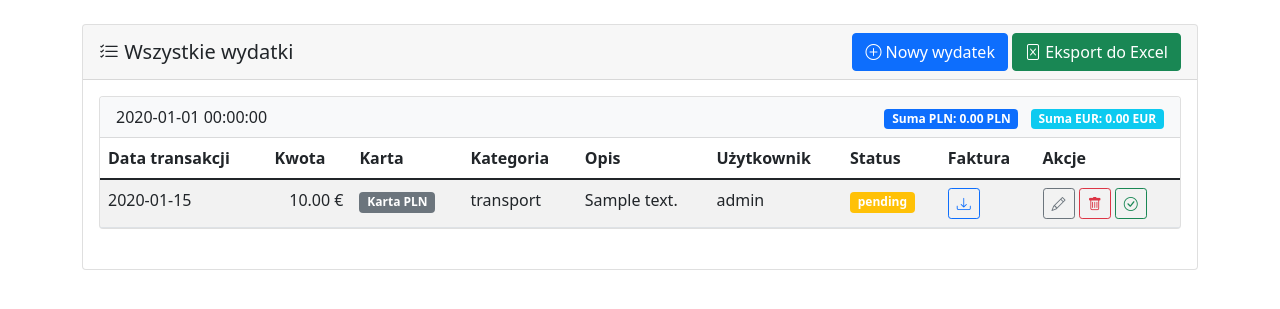
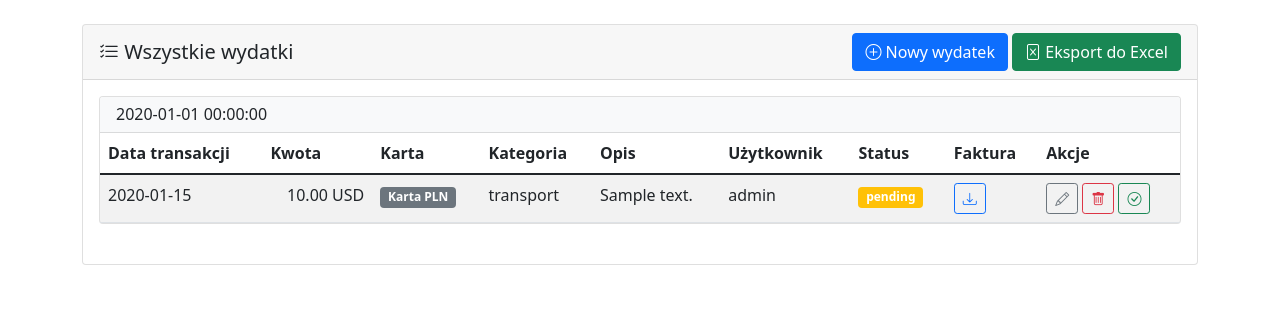
Before and after one commit to cypheus-dev/expense-tracker, a Flask app: page / in a window 1280 px wide. Shown: the part 56-365 px from the top of the page. Run offline with Flask 3, Linux system fonts and the light colour scheme; a user stored in the database is signed in; tables that the repository leaves empty hold one stand-in row (values such as "Sample post"); some libraries are stand-ins or nearby versions.

Commit message:
Update index.html

```diff
--- a/templates/index.html
+++ b/templates/index.html
@@ -36,14 +36,6 @@
             <div class="card-header bg-light">
                 <div class="d-flex justify-content-between align-items-center">
                     <h6 class="mb-0">{{ month_key|datetime('%Y-%m')|month_name }}</h6>
-                    <div>
-                        <span class="badge bg-primary">
-                            Suma PLN: {{ month_expenses|sum_by_currency('PLN')|format_currency('PLN') }}
-                        </span>
-                        <span class="badge bg-info ms-2">
-                            Suma EUR: {{ month_expenses|sum_by_currency('EUR')|format_currency('EUR') }}
-                        </span>
-                    </div>
                 </div>
             </div>
             <div class="table-responsive">
@@ -68,11 +60,7 @@
                         <tr>
                             <td>{{ expense.date.strftime('%Y-%m-%d') }}</td>
                             <td class="text-end">
-                                {% if expense.currency == 'PLN' %}
-                                {{ "%.2f" % expense.amount }} zł
-                                {% else %}
-                                {{ "%.2f" % expense.amount }} €
-                                {% endif %}
+                                {{ expense.amount|format_currency(expense.currency) }}
                             </td>
                             <td>
                                 <span class="badge bg-secondary">
```
